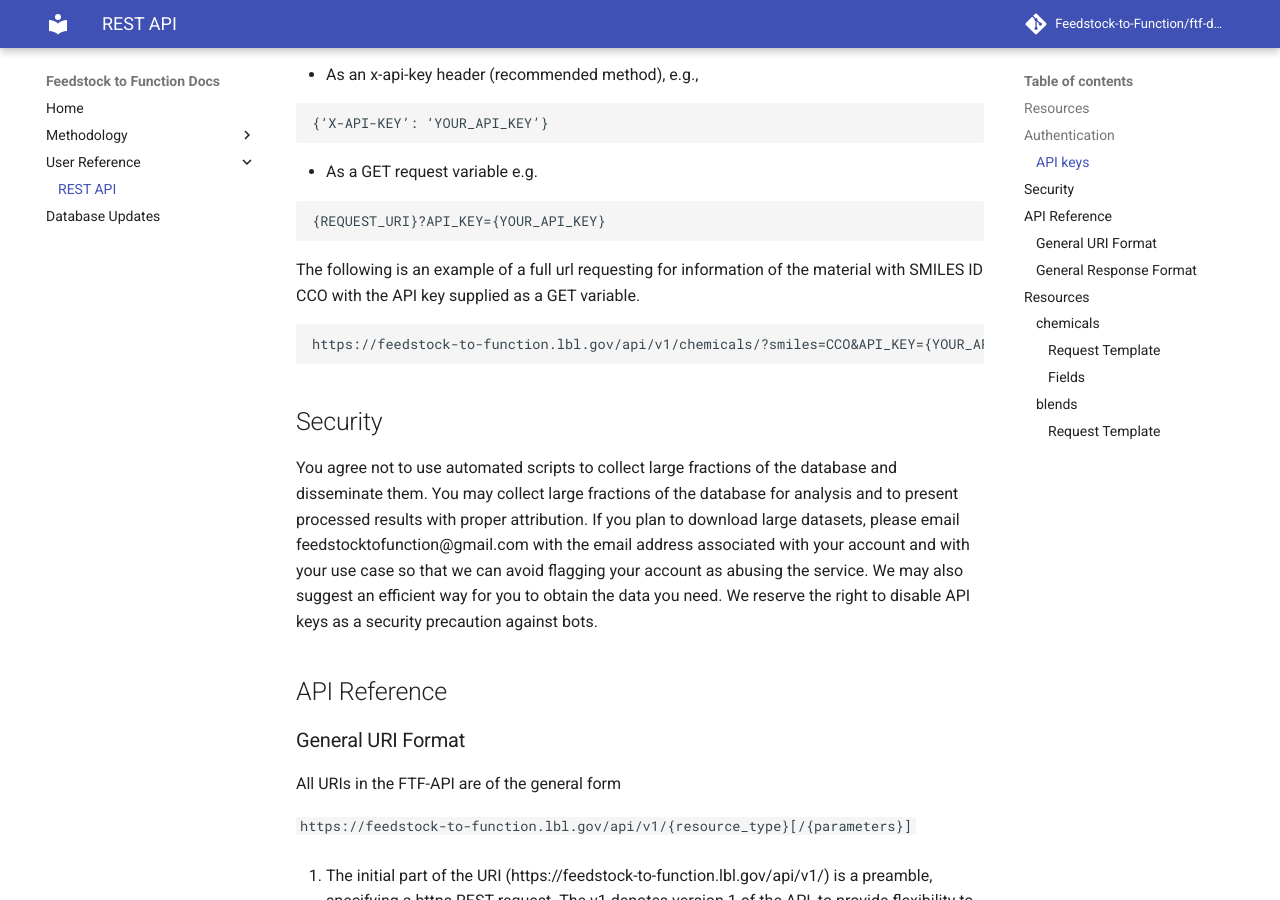
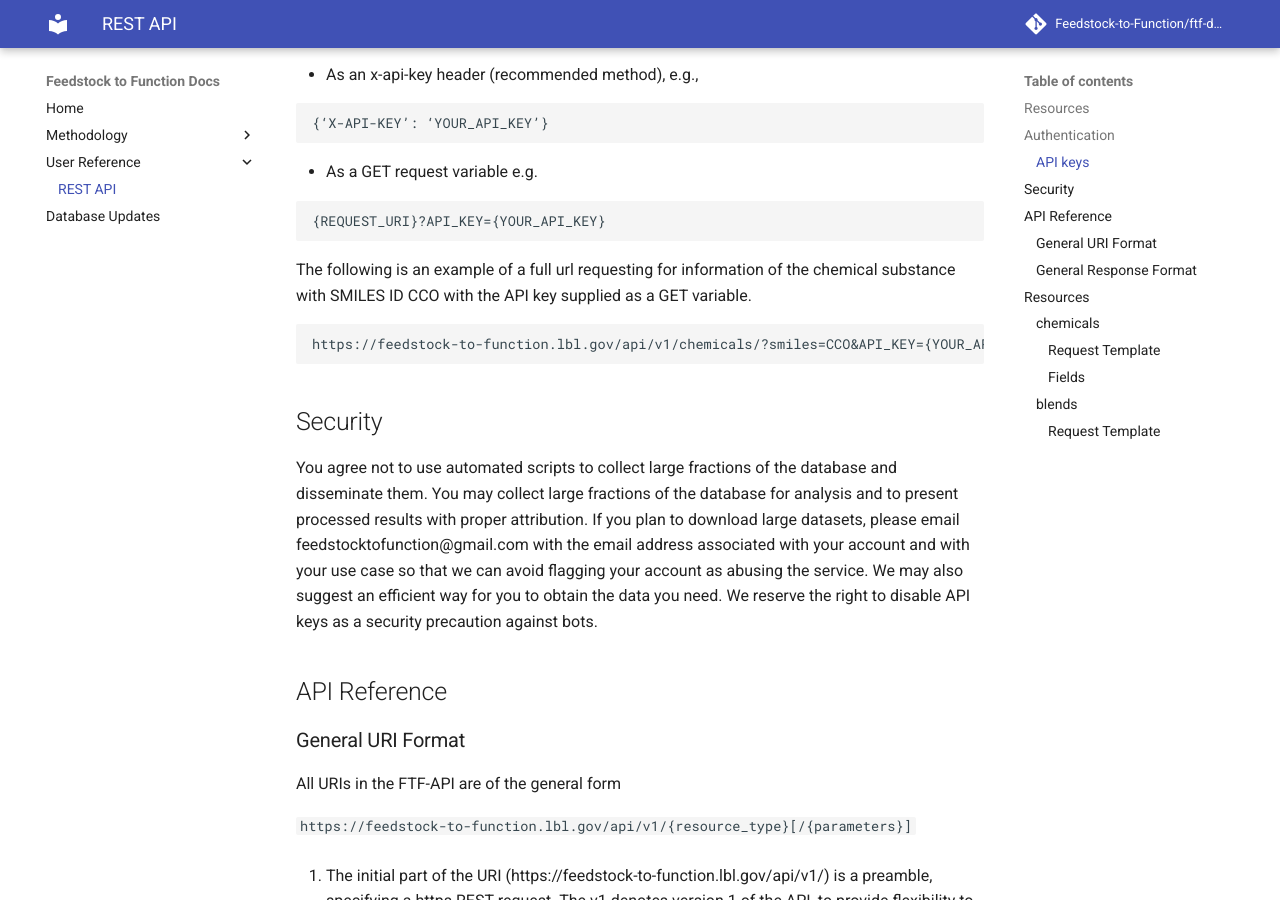
Before and after one commit to tylerhuntington/biositing-docs, an MkDocs documentation site: the page built from docs/user-guide/rest-api.md, in a window 1280 px wide and 900 px high, scrolled down 1072 px. Built offline with MkDocs 1.6.1 and Material for MkDocs 9.7.7, drawn with Linux system fonts in a browser that asks for light colours; comment, search, counter and statistics services are not loaded.

Commit message:
Update docs

````diff
--- a/docs/user-guide/rest-api.md
+++ b/docs/user-guide/rest-api.md
@@ -66,7 +66,8 @@
 ```
 
 The following is an example of a full url requesting for information of the
-material with SMILES ID CCO with the API key supplied as a GET variable.
+chemical substance with SMILES ID CCO with the API key
+supplied as a GET variable.
 
 ```
 https://feedstock-to-function.lbl.gov/api/v1/chemicals/?smiles=CCO&API_KEY={YOUR_API_KEY}
````
